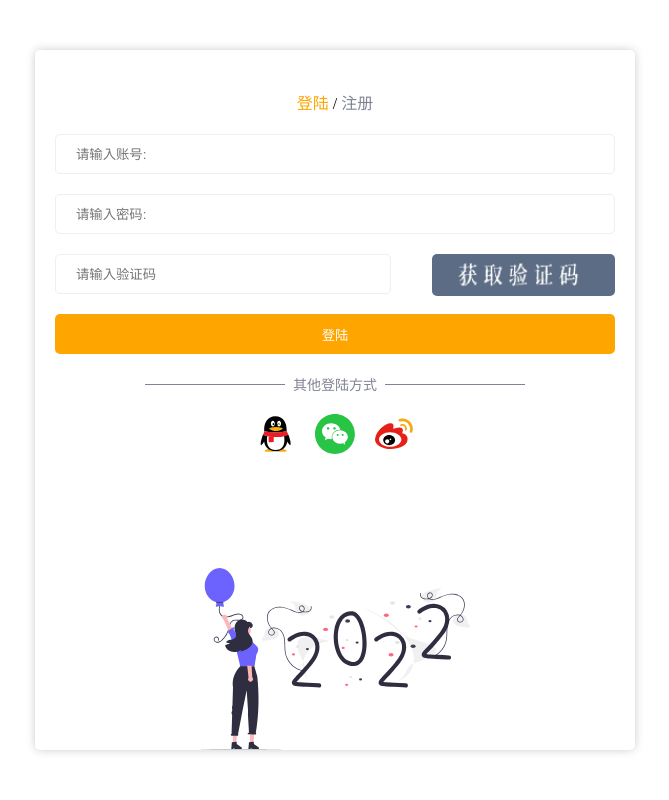
After one commit to JioJaxson/python_v2_blog_v1, a Django app: page /login/ in a window 1280 px wide. The commit adds this page. Shown: the whole page, without its empty margins (305-974 px from the left). Run offline with Django 4.2, Linux system fonts and the light colour scheme.

Commit message:
'登陆页面'

```diff
--- a/App01/views.py
+++ b/App01/views.py
@@ -1,6 +1,7 @@
 from django.shortcuts import render
 
- # 类似router
+
+# 类似router
 # Create your views here.
 def index(request):
     return render(request, 'index.html')
@@ -8,3 +9,7 @@ def index(request):
 
 def news(request):
     return render(request, 'news.html')
+
+
+def login(request):
+    return render(request, 'login.html')
--- a/V1_Blog/urls.py
+++ b/V1_Blog/urls.py
@@ -21,5 +21,6 @@ urlpatterns = [
     path('admin/', admin.site.urls),
     path('', views.index),
     path('news/', views.news),
+    path('login/', views.login)
 
 ]
--- a/static/my/css/index.scss
+++ b/static/my/css/index.scss
@@ -512,6 +512,7 @@ footer {
           }
         }
       }
+
     }
 
 
--- /dev/null
+++ b/static/my/css/login.css
@@ -0,0 +1,132 @@
+body {
+  width: 100%;
+  height: 100vh;
+}
+body #app {
+  width: 100%;
+  height: 100%;
+  display: flex;
+  justify-content: center;
+  align-items: center;
+}
+
+main {
+  width: 600px;
+  height: 700px;
+  background-color: white;
+  border-radius: 5px;
+  display: flex;
+  flex-direction: column;
+  position: relative;
+  box-shadow: 0 0 10px rgba(0, 0, 0, 0.2);
+}
+main .top {
+  padding: 40px 20px 20px 20px;
+}
+main .top .title {
+  text-align: center;
+}
+main .top .title a {
+  color: #808595;
+}
+main .top .title a.active {
+  color: orange;
+}
+main .top .login_from {
+  display: flex;
+  flex-direction: column;
+  margin-top: 20px;
+  margin-bottom: 20px;
+  width: 100%;
+}
+main .top .login_from input {
+  margin-bottom: 20px;
+  height: 40px;
+  outline: none;
+  border-radius: 5px;
+  padding-left: 20px;
+  border: 1px solid #f0eeee;
+  transition: all 0.3s;
+}
+main .top .login_from input:focus {
+  border: 1px solid orange;
+}
+main .top .login_from input .code {
+  display: flex;
+  justify-content: space-between;
+}
+main .top .login_from input .code img {
+  height: 42px;
+  border-radius: 5px;
+}
+main .top .login_from input button {
+  border: none;
+  height: 40px;
+  color: white;
+  border-radius: 5px;
+  cursor: pointer;
+  background-color: orange;
+}
+main .top .login_from .code {
+  display: flex;
+  justify-content: space-between;
+  width: 100%;
+}
+main .top .login_from .code input {
+  width: 60%;
+}
+main .top .login_from .code img {
+  height: 42px;
+  cursor: pointer;
+  border-radius: 5px;
+}
+main .top .login_from > button {
+  border: none;
+  cursor: pointer;
+  height: 40px;
+  color: white;
+  background-color: orange;
+  border-radius: 5px;
+}
+main .other_login {
+  display: flex;
+  flex-direction: column;
+  align-items: center;
+  position: relative;
+}
+main .other_login > p {
+  font-size: 14px;
+  color: #808595;
+}
+main .other_login::before, main .other_login::after {
+  display: block;
+  content: "";
+  position: absolute;
+  top: 10px;
+  width: 140px;
+  height: 1px;
+  background-color: #808595;
+}
+main .other_login::before {
+  left: 90px;
+}
+main .other_login::after {
+  right: 90px;
+}
+main .other_login > div img {
+  width: 40px;
+  margin-top: 20px;
+  margin-right: 15px;
+}
+main .other_login > div img:last-child {
+  margin-right: 0;
+}
+main .bottom img {
+  width: 270px;
+  position: absolute;
+  bottom: 0;
+  left: 50%;
+  transform: translateX(-50%);
+}
+
+/*# sourceMappingURL=login.css.map */
--- /dev/null
+++ b/static/my/css/login.scss
@@ -0,0 +1,167 @@
+
+body {
+  width: 100%;
+  height: 100vh;
+
+  #app {
+    width: 100%;
+    height: 100%;
+    display: flex;
+    justify-content: center;
+    align-items: center;
+    //background-color: orange;
+  }
+
+}
+
+main {
+  width: 600px;
+  height: 700px;
+  background-color: white;
+  border-radius: 5px;
+  display: flex;
+  flex-direction: column;
+  position: relative;
+  box-shadow: 0 0 10px rgba(0, 0, 0, .2);
+
+  .top {
+    padding: 40px 20px 20px 20px;
+
+    .title {
+      text-align: center;
+
+      a {
+        color: #808595;
+      }
+
+      a.active {
+        color: orange;
+      }
+    }
+
+
+    .login_from {
+      display: flex;
+      flex-direction: column;
+      margin-top: 20px;
+      margin-bottom: 20px;
+      width: 100%;
+
+      input {
+        margin-bottom: 20px;
+        height: 40px;
+        outline: none;
+        border-radius: 5px;
+        padding-left: 20px;
+        border: 1px solid #f0eeee;
+        transition: all .3s;
+
+        &:focus {
+          border: 1px solid orange;
+        }
+
+        .code {
+          display: flex;
+          justify-content: space-between;
+
+          img {
+            height: 42px;
+            border-radius: 5px;
+          }
+        }
+
+        button {
+          border: none;
+          height: 40px;
+          color: white;
+          border-radius: 5px;
+          cursor: pointer;
+          background-color: orange;
+        }
+      }
+
+      .code {
+        display: flex;
+        justify-content: space-between;
+        width: 100%;
+
+        input {
+          width: 60%
+        }
+
+        img {
+          height: 42px;
+          cursor: pointer;
+          border-radius: 5px;
+        }
+      }
+
+      > button {
+        border: none;
+        cursor: pointer;
+        height: 40px;
+        color: white;
+        background-color: orange;
+        border-radius: 5px;
+      }
+
+
+    }
+
+
+  }
+
+  .other_login {
+    display: flex;
+    flex-direction: column;
+    align-items: center;
+    position: relative;
+
+    > p {
+      font-size: 14px;
+      color: #808595;
+    }
+
+    &::before, &::after {
+      display: block;
+      content: "";
+      position: absolute;
+      top: 10px;
+      width: 140px;
+      height: 1px;
+      background-color: #808595;
+    }
+
+    &::before {
+      left: 90px;
+    }
+
+    &::after {
+      right: 90px;
+    }
+
+    > div {
+      img {
+        width: 40px;
+        margin-top: 20px;
+        margin-right: 15px;
+
+        &:last-child {
+          margin-right: 0;
+        }
+      }
+    }
+
+
+  }
+
+  .bottom {
+    img {
+      width: 270px;
+      position: absolute;
+      bottom: 0;
+      left: 50%;
+      transform: translateX(-50%)
+    }
+  }
+}
--- a/templates/index.html
+++ b/templates/index.html
@@ -28,7 +28,7 @@
         <div class="right">
             <img v-show="theme==='light'" src="/static/my/img/nav/light.svg" @click="setTheme('dark')" alt="">
             <img v-show="theme==='dark'" src="/static/my/img/nav/dark.svg" @click="setTheme('light')" alt="">
-            <a href="#">登陆</a>
+            <a href="/login">登陆</a>
             <a href="#">注册</a>
         </div>
     </nav>
@@ -457,7 +457,7 @@
                     <img class="contact_img" src="/static/my/img/footer/qq_qs.jpg" alt>
                 </div>
                 <div>
-                    <img class="svg" src="/static/my/img/footer/wexin_icon.svg" alt="">
+                    <img class="svg" src="/static/my/img/footer/weixin_icon.svg" alt="">
                     <img class="contact_img" src="/static/my/img/footer/weixin_qs.jpg" alt>
                 </div>
                 <div>
--- /dev/null
+++ b/templates/login.html
@@ -0,0 +1,41 @@
+<!DOCTYPE html>
+<html lang="en">
+<head>
+    <meta charset="UTF-8">
+    <title>沐沐博客|用户登陆</title>
+    <link rel="stylesheet" href="/static/my/css/reset.css">
+    <link rel="stylesheet" href="/static/my/css/login.css">
+</head>
+<body>
+<div id="app">
+    <main>
+        <div class="top">
+            <div class="title">
+                <a href="/login" class="active">登陆</a> / <a href="/sign">注册</a>
+            </div>
+            <div class="login_from">
+                <input type="text" placeholder="请输入账号:">
+                <input type="text" placeholder="请输入密码:">
+                <div class="code">
+                    <input type="text" placeholder="请输入验证码">
+                    <img src="/static/my/img/login/code.png">
+                </div>
+                <button>登陆</button>
+            </div>
+            <div class="other_login">
+                <p>其他登陆方式</p>
+                <div>
+                    <img src="/static/my/img/footer/qq_icon.svg" alt="">
+                    <img src="/static/my/img/footer/weixin_icon.svg" alt="">
+                    <img src="/static/my/img/footer/weibo_icon.svg" alt="">
+                </div>
+            </div>
+        </div>
+        <div class="bottom">
+            <img src="/static/my/img/login/new_year_2022.svg" alt="">
+
+        </div>
+    </main>
+</div>
+</body>
+</html>
```
Also changed, not shown: static/my/img/footer/weixin_icon.svg (renamed from static/my/img/footer/wexin_icon.svg), static/my/img/login/anime.svg (added), static/my/img/login/code.png (added), static/my/img/login/gitee.png (added), static/my/img/login/new_year_2022.svg (added), 1 other file.
